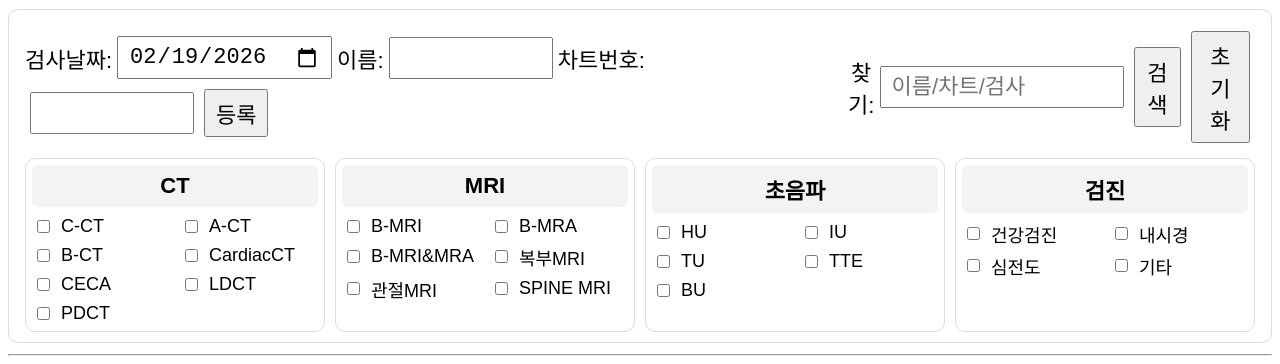
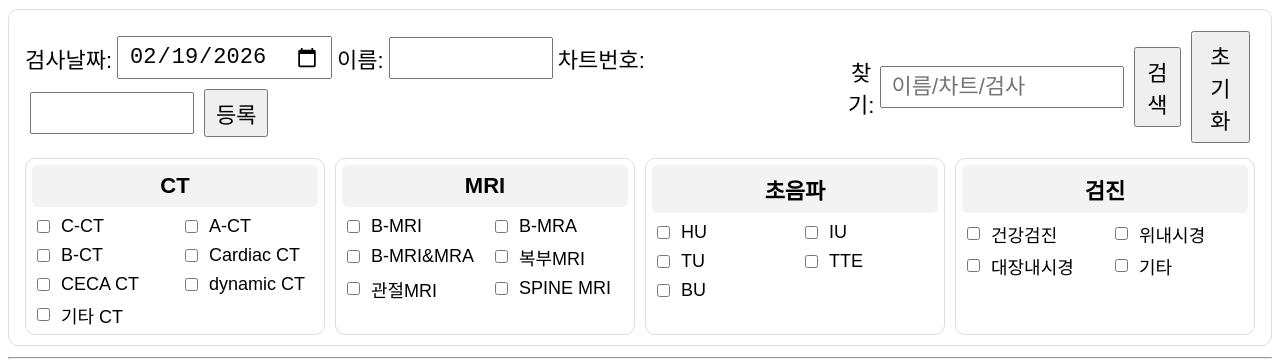
Before and after one commit to sokansim6623-cpu/worklist, a plain HTML site: page index.html in a window 1280 px wide. Shown: the part 94-458 px from the top of the page. Drawn offline with Linux system fonts and the light colour scheme; no server answers.

Commit message:
Add files via upload

```diff
--- a/index.html
+++ b/index.html
@@ -106,10 +106,10 @@ td input{ box-sizing:border-box; }
           <label class="chk"><input class="examChk" type="checkbox" value="C-CT">C-CT</label>
           <label class="chk"><input class="examChk" type="checkbox" value="A-CT">A-CT</label>
           <label class="chk"><input class="examChk" type="checkbox" value="B-CT">B-CT</label>
-          <label class="chk"><input class="examChk" type="checkbox" value="CardiacCT">CardiacCT</label>
-          <label class="chk"><input class="examChk" type="checkbox" value="CECA">CECA</label>
-          <label class="chk"><input class="examChk" type="checkbox" value="LDCT">LDCT</label>
-          <label class="chk"><input class="examChk" type="checkbox" value="PDCT">PDCT</label>
+          <label class="chk"><input class="examChk" type="checkbox" value="Cardiac CT">Cardiac CT</label>
+          <label class="chk"><input class="examChk" type="checkbox" value="CECA CT">CECA CT</label>
+          <label class="chk"><input class="examChk" type="checkbox" value="dynamic CT">dynamic CT</label>
+          <label class="chk"><input class="examChk" type="checkbox" value="기타 CT">기타 CT</label>
         </div>
       </div>
 
@@ -140,8 +140,8 @@ td input{ box-sizing:border-box; }
         <div class="examTitle toggle">검진</div>
         <div class="examItems">
           <label class="chk"><input class="examChk" type="checkbox" value="건강검진">건강검진</label>
-          <label class="chk"><input class="examChk" type="checkbox" value="내시경">내시경</label>
-          <label class="chk"><input class="examChk" type="checkbox" value="심전도">심전도</label>
+          <label class="chk"><input class="examChk" type="checkbox" value="위내시경">위내시경</label>
+          <label class="chk"><input class="examChk" type="checkbox" value="대장내시경">대장내시경</label>
           <label class="chk"><input class="examChk" type="checkbox" value="기타">기타</label>
         </div>
       </div>
```
